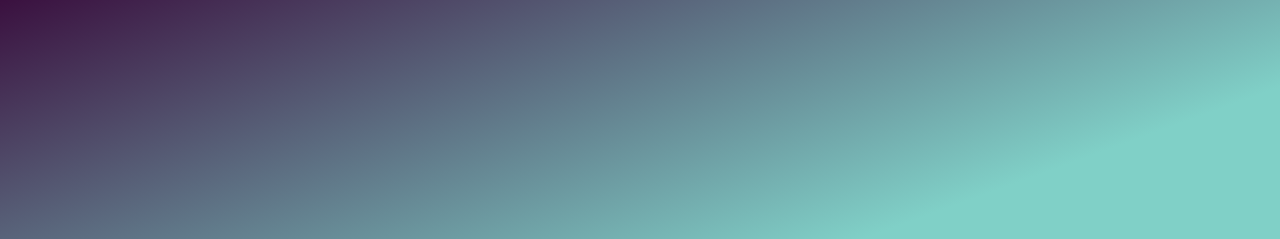
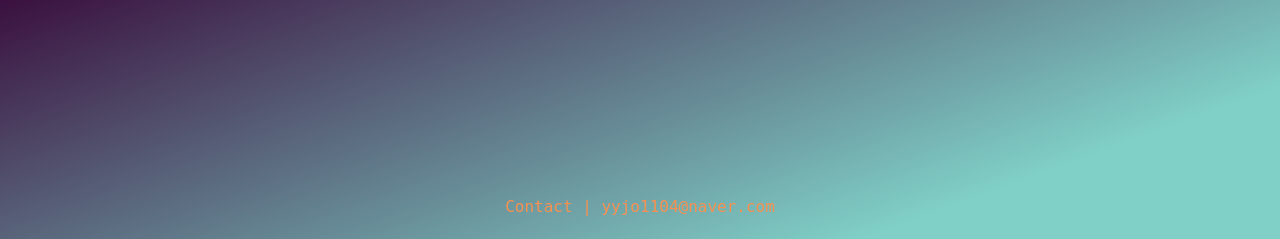
Before and after one commit to RyanYJOh/web3idea, a Django app: page / in a window 1280 px wide. Shown: the part 561-800 px from the top of the page. Run offline with Django 4.2, Linux system fonts and the light colour scheme; some libraries are stand-ins or nearby versions; some web fonts are replaced.

Commit message:
minor change

```diff
--- a/api/templates/home.html
+++ b/api/templates/home.html
@@ -89,11 +89,9 @@
 
     <footer>
         <div class="row justify-content-center fixed-bottom text-center">
-            <div class="col-2"></div>
-            <div class="col-8">
-                <!-- Proudly made by ______. -->
+            <div class="col text-center">
+                Contact | yyjo1104@naver.com
             </div>
-            <div class="col-2"></div>
         </div>
     </footer>
 
--- a/api/views.py
+++ b/api/views.py
@@ -505,9 +505,9 @@ def addVerbs(request):
 "Take Risk"	,
 "Take Risk"	,
 "Take Risk"	]
-
-    for i in range(0, len(verbs)):
-        this_verb = verbs[i]
+    verbs_v2 = ['Shitpost','Shitpost','Shitpost','Shitpost','Shitpost','Shitpost','Shitpost','Shitpost']
+    for i in range(0, len(verbs_v2)):
+        this_verb = verbs_v2[i]
         Verbs.objects.create(
             verb = this_verb
         )
```
